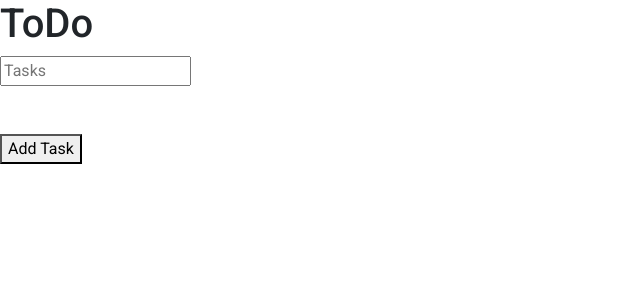
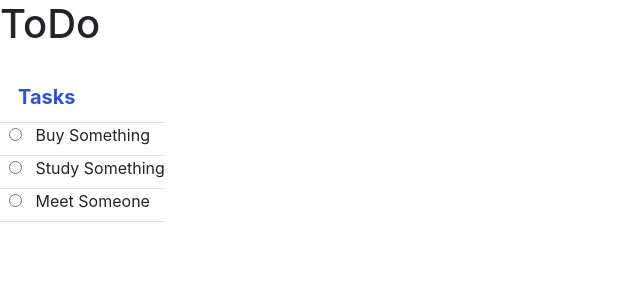
Before and after one commit to acmemindsdev/todo-amit, an Angular app: page / in a window 1280 px wide. Shown: the top 300 px of the page, without its empty margins (0-640 px from the left). Built offline with nearby package versions, Linux system fonts and the light colour scheme.

Commit message:
Create task page

```diff
--- a/src/app/app.component.html
+++ b/src/app/app.component.html
@@ -1,57 +1,63 @@
 <h1>ToDo</h1>
-
-<!-- <mat-checkbox>Check me!</mat-checkbox> -->
-
-<!-- <button mat-raised-button color="primary">Primary</button> -->
-
-<!-- Bootstrap -->
-<!-- <p>
-  <ngb-alert [dismissible]="false">
-    <strong>Warning!</strong> Better check yourself, you're not looking too good.
-  </ngb-alert>
-</p> -->
-
-<!-- use route -->
+<!-- Call Tasks component for learning -->
 <!-- <ul>
   <li> <a routerLink="tasks" >HomeRoute</a> </li>
 </ul>
 <router-outlet></router-outlet> -->
+<!-- Grid not render -->
+<!-- <mat-grid-list cols="2">
+  <mat-grid-tile>1</mat-grid-tile>
+  <mat-grid-tile>2</mat-grid-tile>
+  <mat-grid-tile>3</mat-grid-tile>
+  <mat-grid-tile>4</mat-grid-tile>
+</mat-grid-list> -->
+
+<!-- Try to create simple todo app for testing -->
+<!-- <input type="text" placeholder="Tasks" #task />
+<br /><br />
+<button (click)="addTask(task.value)">Add Task</button>
+<br />
+<ul *ngFor="let item of toDoList">
+  <li>{{ item.name }} <button (click)="removeTask(item.id)">Remove</button></li>
+</ul> -->
+<!-- ############################################################################## -->
+<mat-list>
+<div class="header">
+  <div class="titleHeader">Tasks</div>
+</div>
+<mat-divider></mat-divider>
 
 
+    <input type="radio" id="html" name="fav_language" />
+  <label>Buy Something</label><br />
+  <mat-divider></mat-divider>
 
-<!-- <div class="form-check">
-  <input class="form-check-input" type="radio" name="flexRadioDefault" id="flexRadioDefault1">
-  <label class="form-check-label" for="flexRadioDefault1">
-    Default radio
-  </label>
-</div>
-<div class="form-check">
-  <input class="form-check-input" type="radio" name="flexRadioDefault" id="flexRadioDefault2" checked>
-  <label class="form-check-label" for="flexRadioDefault2">
-    Default checked radio
-  </label>
-</div>  -->
-<!-- Desine Page -->
-<!-- <div>
-  <div class="header"></div>
-  <div class="taskHeader">
-    <h2 class="title" >Tasks</h2>
+    <input type="radio" id="html" name="fav_language" />
+  <label>Study Something</label><br />
+  <mat-divider></mat-divider>
+
+    <input type="radio" id="html" name="fav_language" />
+  <label>Meet Someone</label><br />
+  <mat-divider></mat-divider>
+</mat-list>
+<!-- ---------------------------------- -->
+
+<!-- <span addToTop >
+  <div class="baseAddParent addTask taskCreation" >
+    <div class="baseAdd addTask taskCreation">
+      <button class="baseAdd-icon addTask" type="button" aria-label="Add a task">
+        <i class="icon fontIcon ms-Icon ms-Icon--Add iconSize-24" aria-hidden="true">
+          ::bofore
+        </i>
+      </button>
+      <span>
+        <input type="text" id="baseAddInput-addTask-description" class="screenreader-only" >
+      </span>
+      <input id="baseAddInput-addTask" class="baseAdd-input taskCreation" aria-label="Add a task"
+           aria-describedby="baseAddInput-addTask-description" type="text" maxlength="255"
+           placeholder="Add a task" tabindex="-1" autocomplete="off" value="">
+
+
+    </div>
   </div>
-  <ngb-accordion>
-    <ngb-panel></ngb-panel>
-    <ngb-panel></ngb-panel>
-    <ngb-panel></ngb-panel>
-  </ngb-accordion>
-</div> -->
-
-<!-- ################################################################################# -->
-<!-- correct code -->
-
- <input type="text" placeholder="Tasks" #task />
-<br><br>
-<button (click)="addTask(task.value)" >Add Task</button>
-<br>
-<ul *ngFor="let item of toDoList">
-  <li>{{item.name}} <button (click)="removeTask(item.id)" >Remove</button> </li>
-</ul>
-<!-- ############################################################################## -->
+</span> -->
--- a/src/app/app.component.scss
+++ b/src/app/app.component.scss
@@ -3,3 +3,59 @@
   flex-direction: column;
   align-items: flex-start;
 }
+
+mat-grid-tile {
+  background: lightblue;
+}
+.header{
+  background-color:rgb(255, 255, 255);
+  height: 50px;
+  width: 100%;
+}
+
+.titleHeader{
+   font-size:20px;
+   font-weight: 700;
+   color: rgb(51, 81, 216);
+   height: 50px;
+   margin: 8px;
+   padding: 10px;
+}
+// ---------ms_code-----------------------------------
+.screenreader-only {
+  position: absolute;
+  white-space: nowrap;
+  width: 1px;
+  height: 1px;
+  overflow: hidden;
+  border: 0;
+  padding: 0;
+  clip: rect(0 0 0 0);
+  -webkit-clip-path: inset(50%);
+  clip-path: inset(50%);
+  margin: -1px;
+}
+
+
+.addToTop .baseAddParent.addTask {
+  overflow: hidden;
+  flex-shrink: 0;
+  display: flex;
+  flex-direction: column;
+  margin: 0 8px;
+  border-radius: 4px;
+  border: 1px solid #ededed;
+}
+
+html[dir="ltr"] .baseAdd.addTask .taskCreation-icon {
+  margin-left: 0.2rem;
+}
+.baseAdd .baseAdd-input {
+  font-size: 1.4rem;
+  transition: none;
+  color: #34373d;
+}
+// ########################################################################
+
+
+// ########################################################################
--- a/src/app/pages/tasks/tasks.component.html
+++ b/src/app/pages/tasks/tasks.component.html
@@ -1,36 +1,3 @@
-<h1>ToDo</h1>
-
-<!-- <mat-checkbox>Check me!</mat-checkbox> -->
-
-<!-- <button mat-raised-button color="primary">Primary</button> -->
-
-<!-- Bootstrap -->
-<!-- <p>
-  <ngb-alert [dismissible]="false">
-    <strong>Warning!</strong> Better check yourself, you're not looking too good.
-  </ngb-alert>
-</p> -->
-
-<!-- use route -->
-<!-- <ul>
-  <li> <a routerLink="tasks" >HomeRoute</a> </li>
-</ul>
-<router-outlet></router-outlet> -->
-
-
-
-<!-- <div class="form-check">
-  <input class="form-check-input" type="radio" name="flexRadioDefault" id="flexRadioDefault1">
-  <label class="form-check-label" for="flexRadioDefault1">
-    Default radio
-  </label>
-</div>
-<div class="form-check">
-  <input class="form-check-input" type="radio" name="flexRadioDefault" id="flexRadioDefault2" checked>
-  <label class="form-check-label" for="flexRadioDefault2">
-    Default checked radio
-  </label>
-</div> -->
 <!-- Desine Page -->
 <!-- <div>
   <div class="header"></div>
@@ -43,11 +10,22 @@
     <ngb-panel></ngb-panel>
   </ngb-accordion>
 </div> -->
+<!-- ############################################################################## -->
+<!-- Today -->
+<h1>ToDo</h1>
+<!-- error in code -->
+ <!-- <mat-grid-list cols="2"  >
+  <mat-grid-tile >1</mat-grid-tile>
+  <mat-grid-tile >2</mat-grid-tile>
+  <mat-grid-tile >3</mat-grid-tile>
+  <mat-grid-tile >4</mat-grid-tile>
+</mat-grid-list> -->
+<!-- <mat-slider min="1" max="100" step="1" value="50"></mat-slider> -->
 
-<!-- ################################################################################# -->
+<!-- <mat-card>Simple card</mat-card> -->
 <!-- correct code -->
-<!--
-<input type="text" placeholder="Tasks" #task />
+
+<!-- <input type="text" placeholder="Tasks" #task />
 <br><br>
 <button (click)="addTask(task.value)" >Add Task</button>
 <br>
--- a/src/styles.scss
+++ b/src/styles.scss
@@ -5,3 +5,6 @@
 
 html, body { height: 100%; }
 body { margin: 0; font-family: Roboto, "Helvetica Neue", sans-serif; }
+
+/* Importing Bootstrap SCSS file. */
+@import '~bootstrap/scss/bootstrap';
```
Also changed, not shown: src/app/app.component.ts (+7 -0 lines), src/app/app.module.ts (+13 -1 lines).
